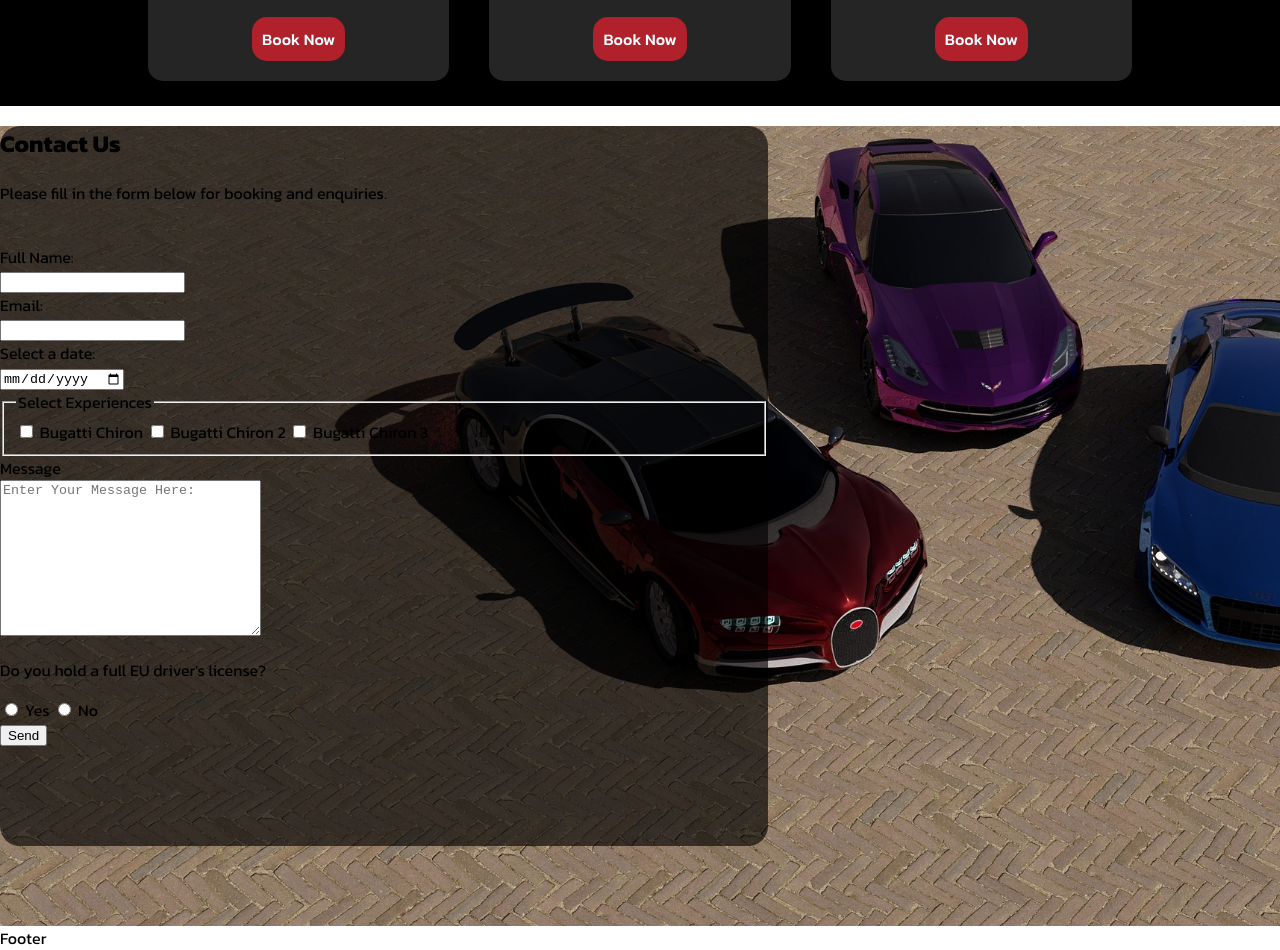
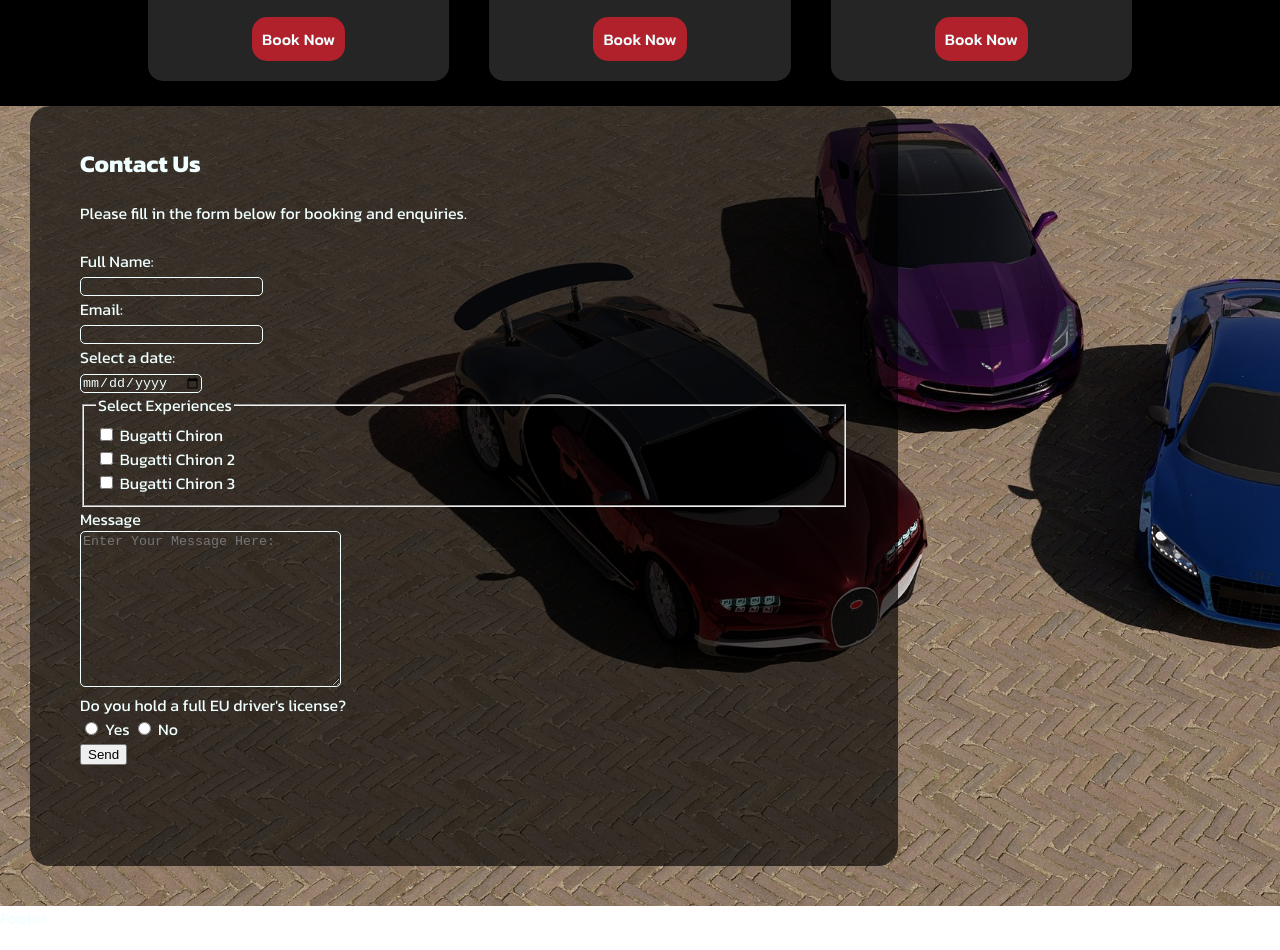
Before and after one commit to Dayana-N/portfolio-project-1, a plain HTML site: page index.html in a window 1280 px wide. Shown: the part 2554-3504 px from the top of the page. Drawn offline with Linux system fonts and the light colour scheme.

Commit message:
style the form with transparent background and text color

```diff
--- a/assets/css/style.css
+++ b/assets/css/style.css
@@ -6,7 +6,9 @@ body {
     border: 0;
     box-sizing: border-box;
     font-family: 'Kanit', sans-serif;
+    color: azure;
 }
+
 
 
 /* Style the header */
@@ -249,4 +251,19 @@ li a {
     border-radius: 20px;
     height: 90%;
     width: 60%;
+    margin-left: 30px;
+    padding: 20px 50px;
 }
+
+/* Form */
+
+.form-input {
+    background: transparent;
+    border: 1px solid azure;
+    color: azure;
+    border-radius: 5px;
+}
+
+.form p {
+    margin: 0;
+}
--- a/index.html
+++ b/index.html
@@ -170,7 +170,7 @@
         <div class="contact-img">
             <div class="form-div">
                 <form action="#" class="form" method="post">
-                    <h2>Contact Us</h2>
+                    <h1>Contact Us</h1>
                     <p>Please fill in the form below for booking and enquiries.</p>
                     <br>
                     <label for="name">Full Name:</label>
@@ -189,14 +189,16 @@
                         <legend>Select Experiences</legend>
                         <input type="checkbox" name="car" id="bugatti" value="bugatti">
                         <label for="bugatti">Bugatti Chiron</label>
+                        <br>
                         <input type="checkbox" name="car" id="bugatti2" value="bugatti2">
                         <label for="bugatti2">Bugatti Chiron 2</label>
+                        <br>
                         <input type="checkbox" name="car" id="bugatti3" value="bugatti3">
                         <label for="bugatti3">Bugatti Chiron 3</label>
                     </fieldset>
                     <label for="message">Message</label>
                     <br>
-                    <textarea name="message" id="message" cols="30" rows="10" placeholder="Enter Your Message Here:"></textarea>
+                    <textarea name="message" id="message" class="form-input" cols="30" rows="10" placeholder="Enter Your Message Here:"></textarea>
                     <br>
                     <p>Do you hold a full EU driver's license?</p>
                     <input type="radio" name="license" id="license-yes" value="yes">
```
